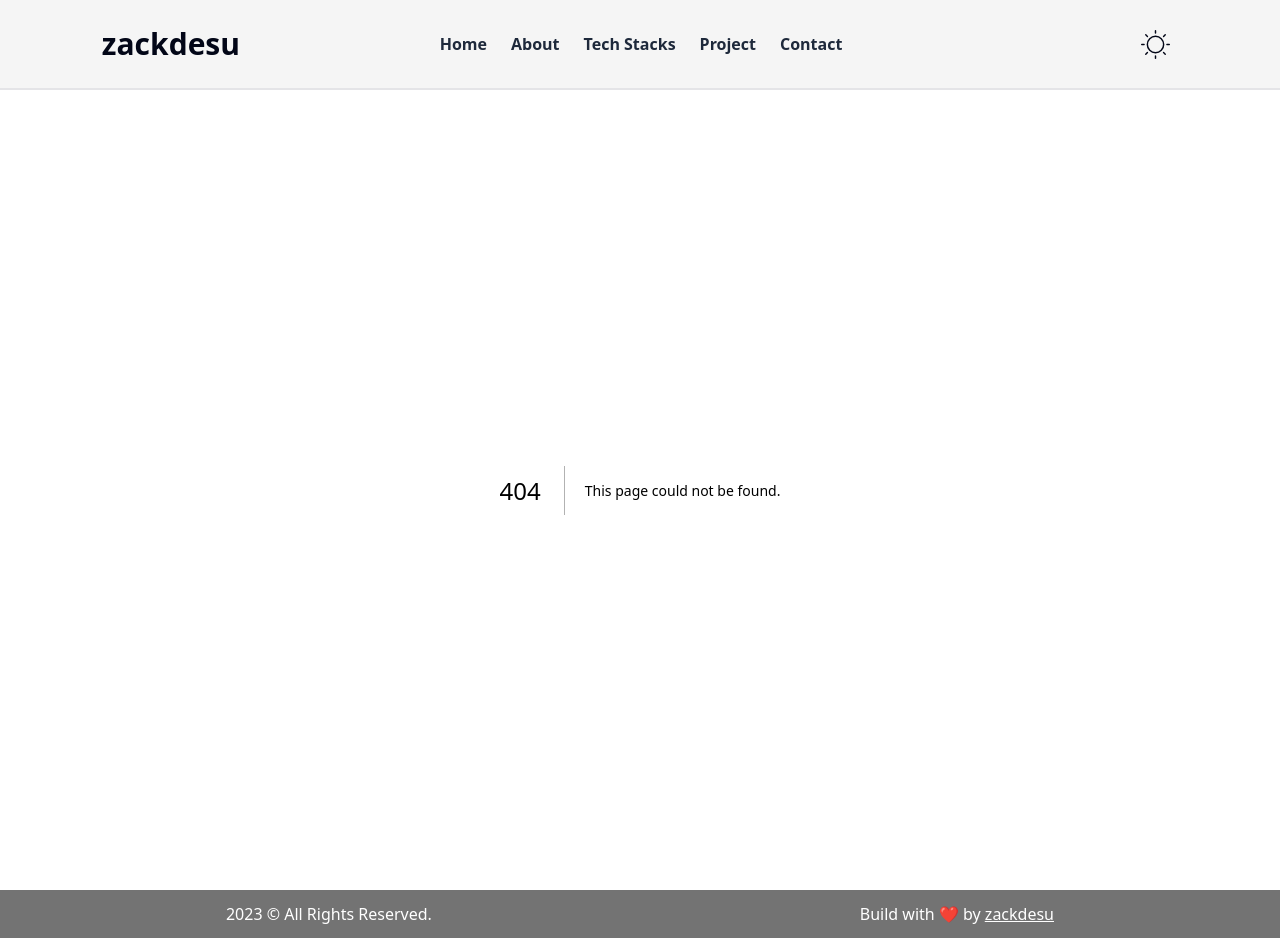
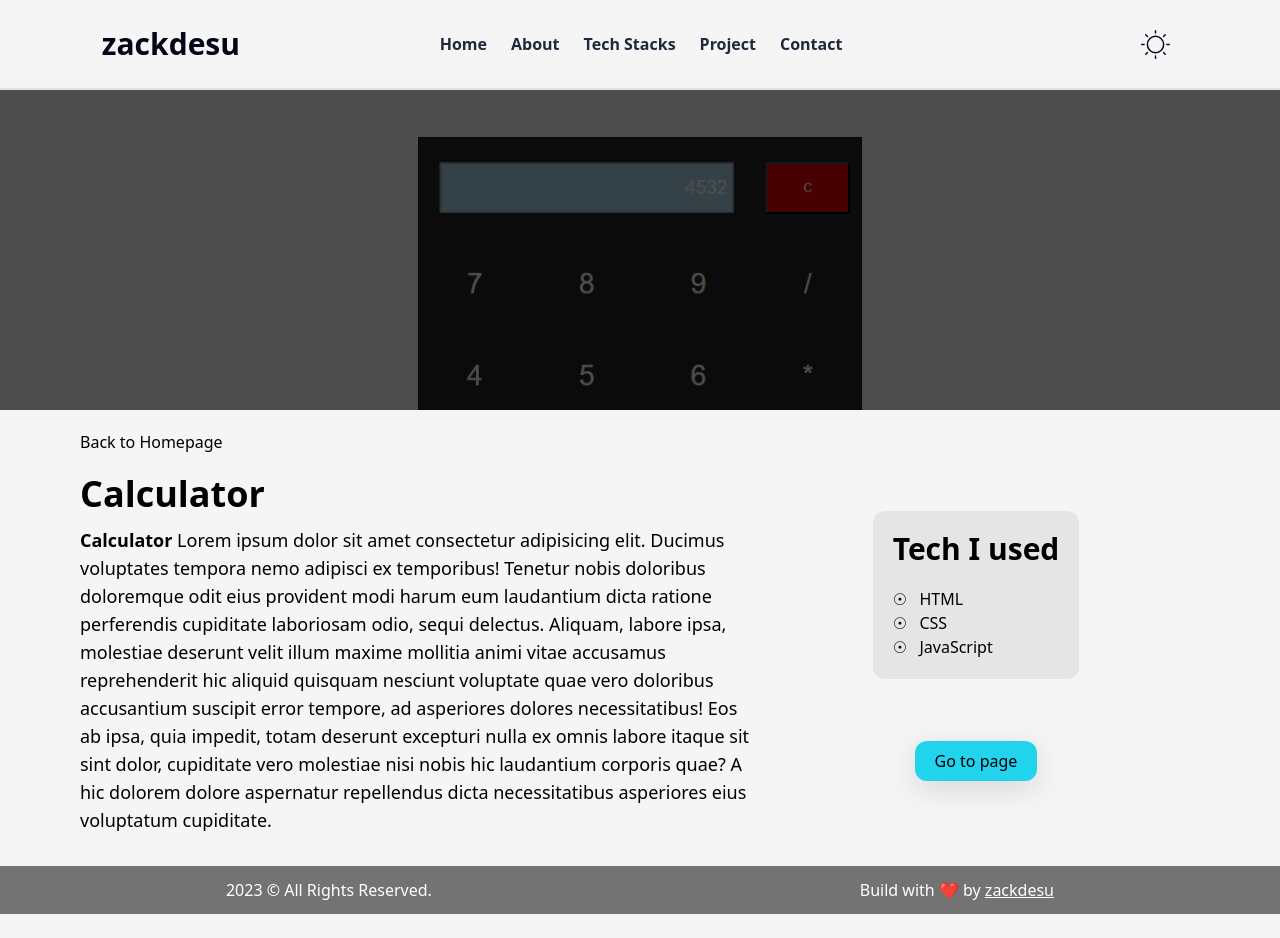
Before and after one commit to zackdesu/portfolio, a Next.js app: page /calculator in a window 1280 px wide. Before the commit this address had no page. After the commit the page ends 914 px from the top, so only its background shows below. Built offline with nearby package versions, Linux system fonts and the light colour scheme.

Commit message:
route for each details

```diff
--- /dev/null
+++ b/app/calculator/page.jsx
@@ -0,0 +1,31 @@
+import Details from "@/components/details";
+import React from "react";
+
+const Page = () => {
+  return (
+    <Details
+      img="calculator"
+      href="#!"
+      title="Calculator"
+      list={["HTML", "CSS", "JavaScript"]}
+      desc={
+        <>
+          Lorem ipsum dolor sit amet consectetur adipisicing elit. Ducimus
+          voluptates tempora nemo adipisci ex temporibus! Tenetur nobis
+          doloribus doloremque odit eius provident modi harum eum laudantium
+          dicta ratione perferendis cupiditate laboriosam odio, sequi delectus.
+          Aliquam, labore ipsa, molestiae deserunt velit illum maxime mollitia
+          animi vitae accusamus reprehenderit hic aliquid quisquam nesciunt
+          voluptate quae vero doloribus accusantium suscipit error tempore, ad
+          asperiores dolores necessitatibus! Eos ab ipsa, quia impedit, totam
+          deserunt excepturi nulla ex omnis labore itaque sit sint dolor,
+          cupiditate vero molestiae nisi nobis hic laudantium corporis quae? A
+          hic dolorem dolore aspernatur repellendus dicta necessitatibus
+          asperiores eius voluptatum cupiditate.
+        </>
+      }
+    />
+  );
+};
+
+export default Page;
--- /dev/null
+++ b/app/kotadumai/page.jsx
@@ -0,0 +1,31 @@
+import Details from "@/components/details";
+import React from "react";
+
+const Page = () => {
+  return (
+    <Details
+      img="kotaa"
+      href="#!"
+      title="Kota Dumai"
+      list={["HTML", "CSS", "Bootstrap v.5.0"]}
+      desc={
+        <>
+          Lorem ipsum dolor sit amet consectetur adipisicing elit. Ducimus
+          voluptates tempora nemo adipisci ex temporibus! Tenetur nobis
+          doloribus doloremque odit eius provident modi harum eum laudantium
+          dicta ratione perferendis cupiditate laboriosam odio, sequi delectus.
+          Aliquam, labore ipsa, molestiae deserunt velit illum maxime mollitia
+          animi vitae accusamus reprehenderit hic aliquid quisquam nesciunt
+          voluptate quae vero doloribus accusantium suscipit error tempore, ad
+          asperiores dolores necessitatibus! Eos ab ipsa, quia impedit, totam
+          deserunt excepturi nulla ex omnis labore itaque sit sint dolor,
+          cupiditate vero molestiae nisi nobis hic laudantium corporis quae? A
+          hic dolorem dolore aspernatur repellendus dicta necessitatibus
+          asperiores eius voluptatum cupiditate.
+        </>
+      }
+    />
+  );
+};
+
+export default Page;
--- a/app/mountainfuji/page.jsx
+++ b/app/mountfuji/page.jsx
@@ -5,9 +5,10 @@ import Link from "next/link";
 const Page = () => {
   return (
     <Details
-      img="/img/project/mountfuji"
+      img="mountfuji"
       href="https://mountainfujisite.netlify.app"
       title="Mountain Fuji"
+      list={["HTML", "CSS", "JavaScript"]}
       desc={
         <>
           is the first website that my friend has paid for. He asked me to do
--- a/app/myprojects.jsx
+++ b/app/myprojects.jsx
@@ -4,7 +4,6 @@ import React from "react";
 
 const MyProjects = () => {
   const Template = ({
-    src,
     name,
     desc = "Lorem ipsum dolor sit amet consectetur adipisicing elit. Unde nesciunt quod rerum placeat reiciendis necessitatibus explicabo sit expedita facilis laborum!",
     href = "#!",
@@ -12,7 +11,7 @@ const MyProjects = () => {
     <li className="flex flex-col justify-between m-5 w-1/3 max-lg:w-full max-lg:items-center max-lg:text-center cursor-default">
       <div>
         <Image
-          src={src}
+          src={"/img/project/" + href + ".png"}
           width={400}
           height={185}
           style={{ objectFit: "cover", objectPosition: "top" }}
@@ -24,7 +23,7 @@ const MyProjects = () => {
           <p className="my-2 mx-auto max-md:w-3/4 max-lg:w-2/4">{desc}</p>
         </div>
       </div>
-      <Link href={href}>
+      <Link href={"/" + href}>
         <button>Details</button>
       </Link>
     </li>
@@ -38,25 +37,24 @@ const MyProjects = () => {
       <h1 className="text-center font-Josefin">Projects</h1>
       <ul className="flex justify-center w-5/6 mx-auto flex-wrap">
         <Template
-          src="/img/project/kotaa.png"
           name="Project Kota Dumai"
           desc="This is my first project with HTML and Bootstrap only. I try to make my own city website, Dumai."
+          href="kotadumai"
         />
         <Template
-          src="/img/project/nuansashop.png"
           name="NuansaShop"
           desc="This is my second project, NuansaShop. I do this project because my friend asked me to make this type of website. In here, I learn deeply about flexbox."
+          href="nuansashop"
         />
         <Template
-          src="/img/project/kalkulator.png"
           name="Calculator"
           desc="This is my third project, I try to use object because my knowledge about Object is bad."
+          href="calculator"
         />
         <Template
-          src="/img/project/mountfuji.png"
           name="Mount Fuji"
           desc="This is my fourth project, Mount Fuji. My friend asked me to make a website with Mount Fuji theme. This is the first website which was bought by my friend."
-          href="/mountainfuji"
+          href="mountfuji"
         />
       </ul>
     </div>
--- /dev/null
+++ b/app/nuansashop/page.jsx
@@ -0,0 +1,31 @@
+import Details from "@/components/details";
+import React from "react";
+
+const Page = () => {
+  return (
+    <Details
+      img="nuansashop"
+      href="#!"
+      title="NuansaShop"
+      list={["HTML", "CSS", "JavaScript"]}
+      desc={
+        <>
+          Lorem ipsum dolor sit amet consectetur adipisicing elit. Ducimus
+          voluptates tempora nemo adipisci ex temporibus! Tenetur nobis
+          doloribus doloremque odit eius provident modi harum eum laudantium
+          dicta ratione perferendis cupiditate laboriosam odio, sequi delectus.
+          Aliquam, labore ipsa, molestiae deserunt velit illum maxime mollitia
+          animi vitae accusamus reprehenderit hic aliquid quisquam nesciunt
+          voluptate quae vero doloribus accusantium suscipit error tempore, ad
+          asperiores dolores necessitatibus! Eos ab ipsa, quia impedit, totam
+          deserunt excepturi nulla ex omnis labore itaque sit sint dolor,
+          cupiditate vero molestiae nisi nobis hic laudantium corporis quae? A
+          hic dolorem dolore aspernatur repellendus dicta necessitatibus
+          asperiores eius voluptatum cupiditate.
+        </>
+      }
+    />
+  );
+};
+
+export default Page;
--- a/components/details.jsx
+++ b/components/details.jsx
@@ -13,7 +13,7 @@ const Details = ({
     <>
       <div className="w-[100%] h-80 bg-black">
         <Image
-          src={img + ".png"}
+          src={"/img/project/" + img + ".png"}
           style={{
             objectFit: "cover",
             width: "100%",
```
